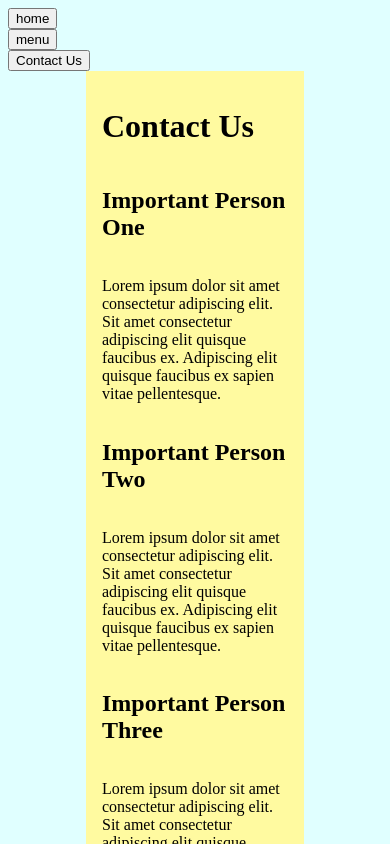
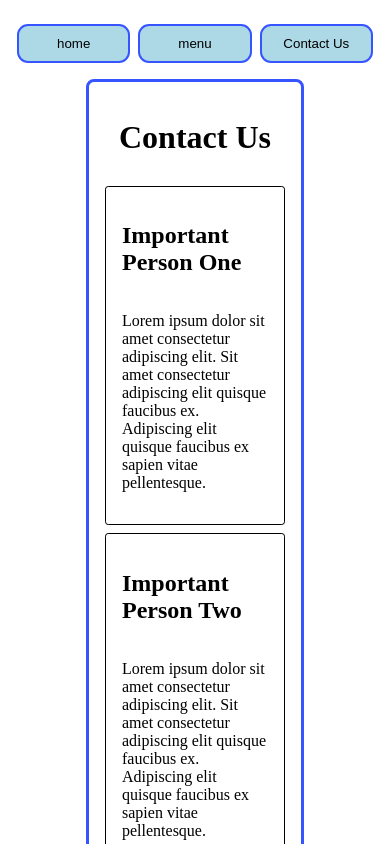
Before and after one commit to m-queszel/RestaurantPage-FrontendPractice, a website built with webpack: page src/template.html in a window 390 px wide. Both pictures are taken after a click on the button "Contact Us". Shown: the top 844 px of the page. Built offline with nearby package versions, Linux system fonts and the light colour scheme.

Commit message:
style: made the page aesthetic
Changed backgrounds and added hover effect to the buttons to make the
page more responsive.

```diff
--- a/src/contactpage.js
+++ b/src/contactpage.js
@@ -3,6 +3,7 @@ export function initializeContactPage() {
   const content = document.querySelector('#content');
 
   const container = document.createElement('div');
+  container.classList.add('contact-container');
 
   const pageTitle = document.createElement('h1');
   pageTitle.textContent = 'Contact Us';
@@ -14,6 +15,7 @@ export function initializeContactPage() {
   firstContactTitle.textContent = 'Important Person One';
   firstContactDesc.textContent = "Lorem ipsum dolor sit amet consectetur adipiscing elit. Sit amet consectetur adipiscing elit quisque faucibus ex. Adipiscing elit quisque faucibus ex sapien vitae pellentesque.";
   firstPersonCard.setAttribute('id', 'first-person-card');
+  firstPersonCard.classList.add('contact-card');
 
   const secondPersonCard = document.createElement('div');
   const secondContactTitle = document.createElement('h2');
@@ -21,6 +23,7 @@ export function initializeContactPage() {
   secondContactTitle.textContent = 'Important Person Two';
   secondContactDesc.textContent = "Lorem ipsum dolor sit amet consectetur adipiscing elit. Sit amet consectetur adipiscing elit quisque faucibus ex. Adipiscing elit quisque faucibus ex sapien vitae pellentesque.";
   secondPersonCard.setAttribute('id', 'second-person-card');
+  secondPersonCard.classList.add('contact-card');
 
   const thirdPersonCard = document.createElement('div');
   const thirdContactTitle = document.createElement('h2');
@@ -28,6 +31,7 @@ export function initializeContactPage() {
   thirdContactTitle.textContent = 'Important Person Three';
   thirdContactDesc.textContent = "Lorem ipsum dolor sit amet consectetur adipiscing elit. Sit amet consectetur adipiscing elit quisque faucibus ex. Adipiscing elit quisque faucibus ex sapien vitae pellentesque.";
   thirdPersonCard.setAttribute('id', 'third-person-card');
+  thirdPersonCard.classList.add('contact-card');
 
   firstPersonCard.appendChild(firstContactTitle);
   firstPersonCard.appendChild(firstContactDesc);
--- a/src/menustyles.css
+++ b/src/menustyles.css
@@ -1,15 +1,36 @@
-body {
-  background-color: lightcyan;
-}
+body {}
 
 h2 {
   text-align: left;
 }
 
+header {
+  display: flex;
+  justify-content: center;
+  gap: 8px;
+  padding: 1em
+}
+
+header button {
+  background-color: lightblue;
+  width: 8.5em;
+  height: 2.9em;
+  border: #3654ff 0.2em solid;
+  border-radius: 11px;
+  text-align: center;
+  transition: all 0.6s;
+  cursor: pointer;
+}
+
+header button:hover {
+  background-color: #3654ff;
+}
+
 .content {
   display: grid;
-  background-color: #FFFAA0;
+  border: #3654ff 0.2em solid;
   justify-items: center;
+  border-radius: 8px;
   margin-left: 20vw;
   margin-right: 20vw;
   gap: 8px;
@@ -48,17 +69,24 @@ h2 {
   border: 1px solid black;
 }
 
-#first-person-card {
+.contact-container {
   display: grid;
   justify-items: center;
+  gap: 8px;
 }
 
-#second-person-card {
+.contact-card {
   display: grid;
   justify-items: center;
+  border: 1px solid black;
+  border-radius: 0.2em;
+  padding: 1em;
 }
 
-#third-person-card {
-  display: grid;
-  justify-items: center;
+.contact-card h2 {
+  justify-self: left;
 }
+
+.contact-container h1 {
+  text-align: center;
+}
```
Also changed, not shown: src/template.html (+0 -1 lines).
